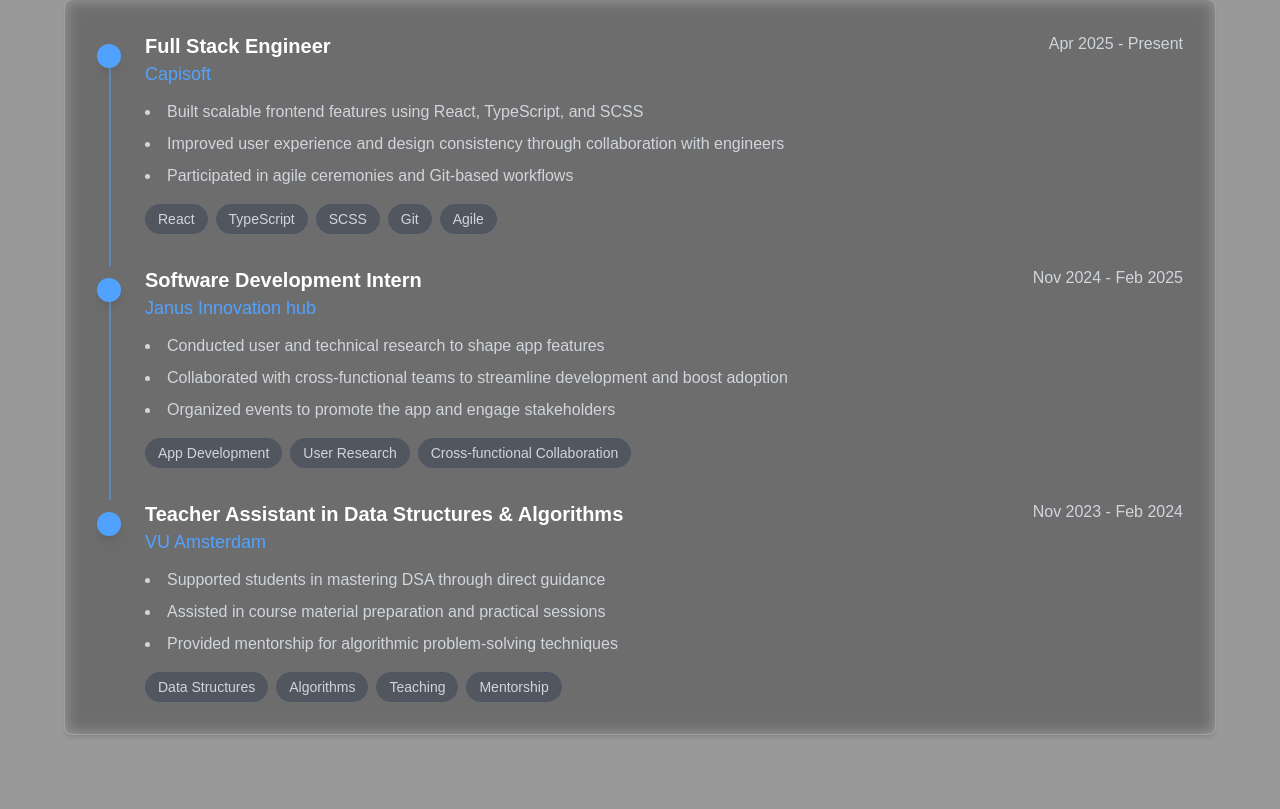
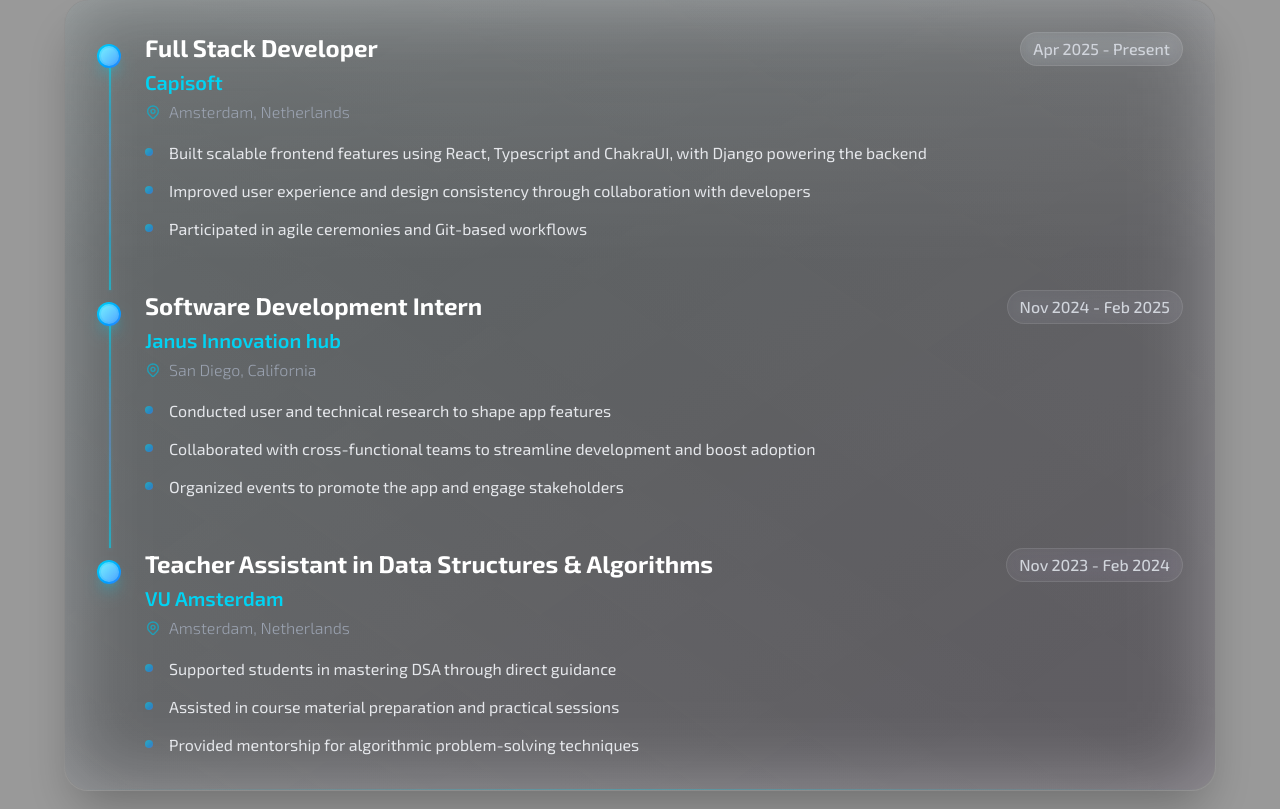
Before and after one commit to amir-darabi/Portfolio_Website, a Next.js app: page / in a window 1280 px wide. Shown: the part 1991-2800 px from the top of the page. Built offline with nearby package versions, Linux system fonts and the light colour scheme; a web font is replaced by a local one.

Commit message:
professional experience is finished apply the fade up animation

```diff
--- a/src/components/sections/About.tsx
+++ b/src/components/sections/About.tsx
@@ -191,58 +191,74 @@
 
 
 
-          {/* Professional Experience - LinkedIn Style */}
+          {/* Professional Experience - Enhanced Glass Design */}
           <div>
             <h3 className="text-2xl goldman-bold text-blue-600 mb-8 text-center">
               Professional Experience
             </h3>
-            <Card className="p-8 bg-white/10 backdrop-blur-sm border border-white/20" hover={true}>
-              <div className="relative">
+
+            {/* Super Glassy Container */}
+            <div className="relative p-8 bg-gradient-to-br from-white/5 via-white/2 to-transparent backdrop-blur-2xl border border-white/10 rounded-3xl shadow-2xl shadow-black/30 hover:shadow-cyan-500/10 transition-all duration-700 overflow-hidden">
+
+              {/* Multiple Glass Layers for Enhanced Effect */}
+              <div className="absolute inset-0 bg-gradient-to-br from-cyan-500/3 via-blue-500/2 to-purple-500/3 rounded-3xl"></div>
+              <div className="absolute inset-0 bg-gradient-to-tr from-white/5 via-transparent to-white/2 rounded-3xl"></div>
+              <div className="absolute top-0 left-0 w-full h-1/3 bg-gradient-to-b from-white/10 via-white/5 to-transparent rounded-t-3xl"></div>
+
+              <div className="relative z-10">
                 {experience.map((exp, index) => (
-                  <div key={exp.id} className="relative flex gap-6 pb-8 last:pb-0">
-                    {/* Timeline line */}
+                  <div key={exp.id} className="relative flex gap-6 pb-12 last:pb-0 group">
+                    {/* Enhanced Timeline line */}
                     {index !== experience.length - 1 && (
-                      <div className="absolute left-3 top-8 bottom-0 w-0.5 bg-blue-400/50"></div>
+                      <div className="absolute left-3 top-8 bottom-0 w-0.5 bg-gradient-to-b from-cyan-400/60 via-blue-400/40 to-cyan-400/60 shadow-sm shadow-cyan-400/20"></div>
                     )}
 
-                    {/* Timeline dot (without numbers) */}
-                    <div className="w-6 h-6 rounded-full bg-blue-400 flex-shrink-0 mt-3 shadow-lg"></div>
+                    {/* Enhanced Timeline dot */}
+                    <div className="relative w-6 h-6 rounded-full bg-gradient-to-br from-cyan-400 to-blue-500 flex-shrink-0 mt-3 shadow-lg shadow-cyan-400/30 group-hover:shadow-xl group-hover:shadow-cyan-400/40 transition-all duration-500">
+                      <div className="absolute inset-0.5 bg-gradient-to-br from-cyan-300 to-blue-400 rounded-full"></div>
+                      <div className="absolute inset-1 bg-gradient-to-br from-white/20 to-transparent rounded-full"></div>
+                    </div>
 
-                    {/* Content */}
-                    <div className="flex-1">
-                      <div className="flex flex-col md:flex-row justify-between items-start mb-3">
-                        <div>
-                          <h4 className="text-xl font-semibold text-white">{exp.position}</h4>
-                          <p className="text-lg text-blue-400 font-medium">{exp.company}</p>
+                    {/* Enhanced Content */}
+                    <div className="flex-1 group-hover:translate-x-1 transition-transform duration-300">
+                      <div className="flex flex-col lg:flex-row justify-between items-start mb-4 gap-2">
+                        <div className="flex-1">
+                          <h4 className="text-xl md:text-2xl font-bold text-white exo2-bold mb-1 group-hover:text-cyan-100 transition-colors duration-300">
+                            {exp.position}
+                          </h4>
+                          <p className="text-lg md:text-xl text-cyan-400 exo2-semibold font-medium group-hover:text-cyan-300 transition-colors duration-300">
+                            {exp.company}
+                          </p>
+                          <p className="text-sm md:text-base text-gray-400 exo2-light mt-1 flex items-center group-hover:text-gray-300 transition-colors duration-300">
+                            <svg className="w-4 h-4 mr-2 text-cyan-500/70" fill="none" stroke="currentColor" viewBox="0 0 24 24">
+                              <path strokeLinecap="round" strokeLinejoin="round" strokeWidth={2} d="M17.657 16.657L13.414 20.9a1.998 1.998 0 01-2.827 0l-4.244-4.243a8 8 0 1111.314 0z" />
+                              <path strokeLinecap="round" strokeLinejoin="round" strokeWidth={2} d="M15 11a3 3 0 11-6 0 3 3 0 016 0z" />
+                            </svg>
+                            {exp.location}
+                          </p>
                         </div>
-                        <span className="text-gray-300 mt-1 md:mt-0 font-medium">
+                        <span className="text-gray-300 exo2-medium font-medium text-sm md:text-base px-3 py-1 bg-white/5 rounded-full border border-white/10 backdrop-blur-sm group-hover:bg-white/10 transition-all duration-300">
                           {exp.startDate} - {exp.endDate}
                         </span>
                       </div>
 
-                      <ul className="list-disc list-inside space-y-2 mb-4 text-gray-300">
+                      {/* Enhanced Description */}
+                      <ul className="list-none space-y-3">
                         {exp.description.map((item, descIndex) => (
-                          <li key={descIndex}>{item}</li>
+                          <li key={descIndex} className="relative pl-6 text-gray-200 exo2-regular leading-relaxed group-hover:text-gray-100 transition-colors duration-300">
+                            <div className="absolute left-0 top-2 w-2 h-2 bg-gradient-to-br from-cyan-400 to-blue-500 rounded-full opacity-60"></div>
+                            <span className="text-sm md:text-base">{item}</span>
+                          </li>
                         ))}
                       </ul>
-
-                      {exp.techStack && (
-                        <div className="flex flex-wrap gap-2">
-                          {exp.techStack.map((tech) => (
-                            <span
-                              key={tech}
-                              className="px-3 py-1 bg-gray-700/50 text-gray-300 rounded-full text-sm border border-gray-600 hover:bg-gray-600/50 transition-colors"
-                            >
-                              {tech}
-                            </span>
-                          ))}
-                        </div>
-                      )}
                     </div>
                   </div>
                 ))}
               </div>
-            </Card>
+
+              {/* Bottom highlight */}
+              <div className="absolute bottom-0 left-0 right-0 h-px bg-gradient-to-r from-transparent via-cyan-400/30 to-transparent"></div>
+            </div>
           </div>
         </div>
       </div>
--- a/src/lib/data.ts
+++ b/src/lib/data.ts
@@ -62,41 +62,41 @@
   {
     id: "1",
     company: "Capisoft",
-    position: "Full Stack Engineer",
+    position: "Full Stack Developer",
+    location: "Amsterdam, Netherlands",
     startDate: "Apr 2025",
     endDate: "Present",
     description: [
-      "Built scalable frontend features using React, TypeScript, and SCSS",
-      "Improved user experience and design consistency through collaboration with engineers",
+      "Built scalable frontend features using React, Typescript and ChakraUI, with Django powering the backend",
+      "Improved user experience and design consistency through collaboration with developers",
       "Participated in agile ceremonies and Git-based workflows"
-    ],
-    techStack: ["React", "TypeScript", "SCSS", "Git", "Agile"]
+    ]
   },
   {
     id: "2",
     company: "Janus Innovation hub",
     position: "Software Development Intern",
+    location: "San Diego, California",
     startDate: "Nov 2024",
     endDate: "Feb 2025",
     description: [
       "Conducted user and technical research to shape app features",
       "Collaborated with cross-functional teams to streamline development and boost adoption",
       "Organized events to promote the app and engage stakeholders"
-    ],
-    techStack: ["App Development", "User Research", "Cross-functional Collaboration"]
+    ]
   },
   {
     id: "3",
     company: "VU Amsterdam",
     position: "Teacher Assistant in Data Structures & Algorithms",
+    location: "Amsterdam, Netherlands",
     startDate: "Nov 2023",
     endDate: "Feb 2024",
     description: [
       "Supported students in mastering DSA through direct guidance",
       "Assisted in course material preparation and practical sessions",
       "Provided mentorship for algorithmic problem-solving techniques"
-    ],
-    techStack: ["Data Structures", "Algorithms", "Teaching", "Mentorship"]
+    ]
   }
 ];
 
```
